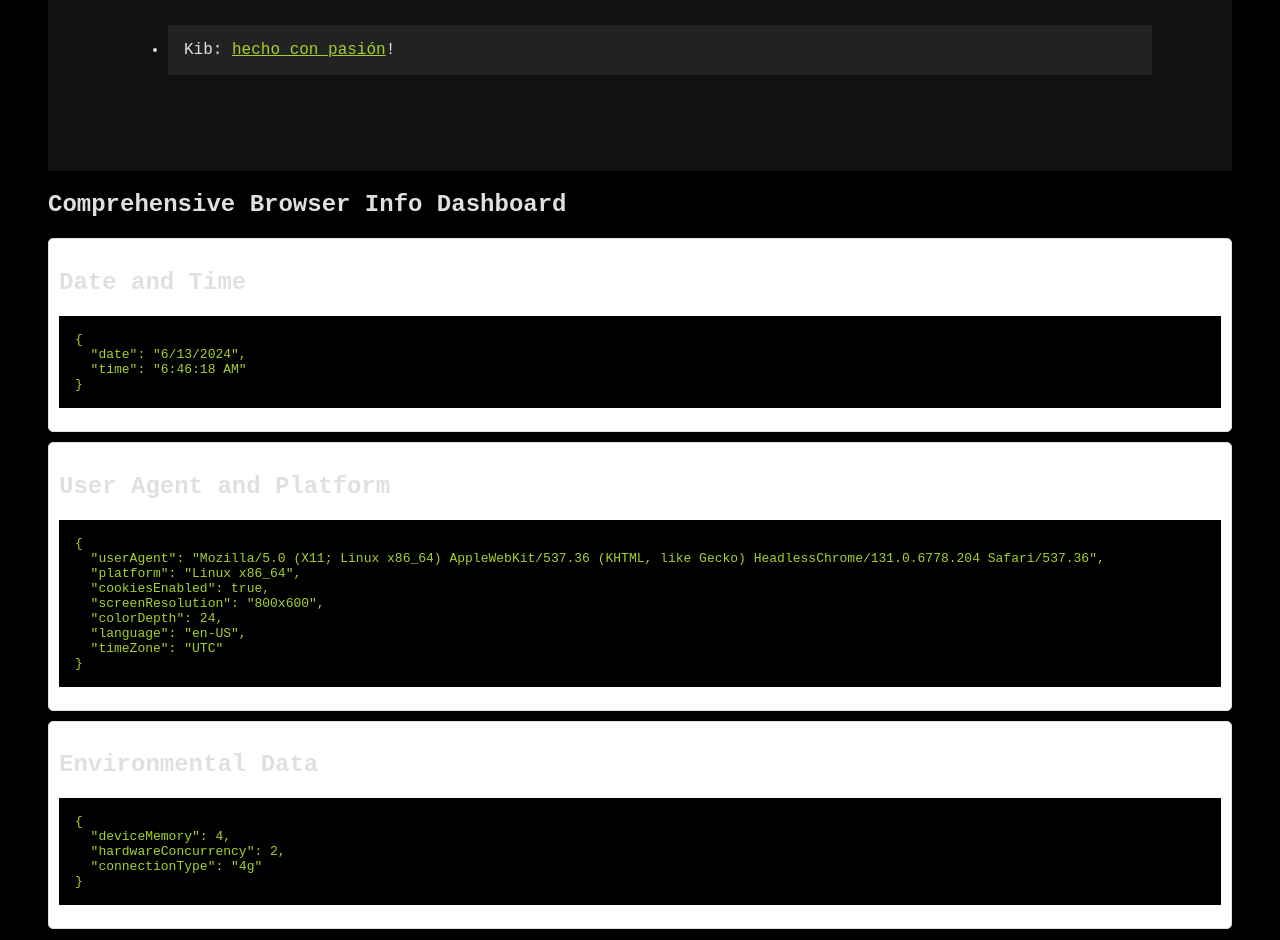
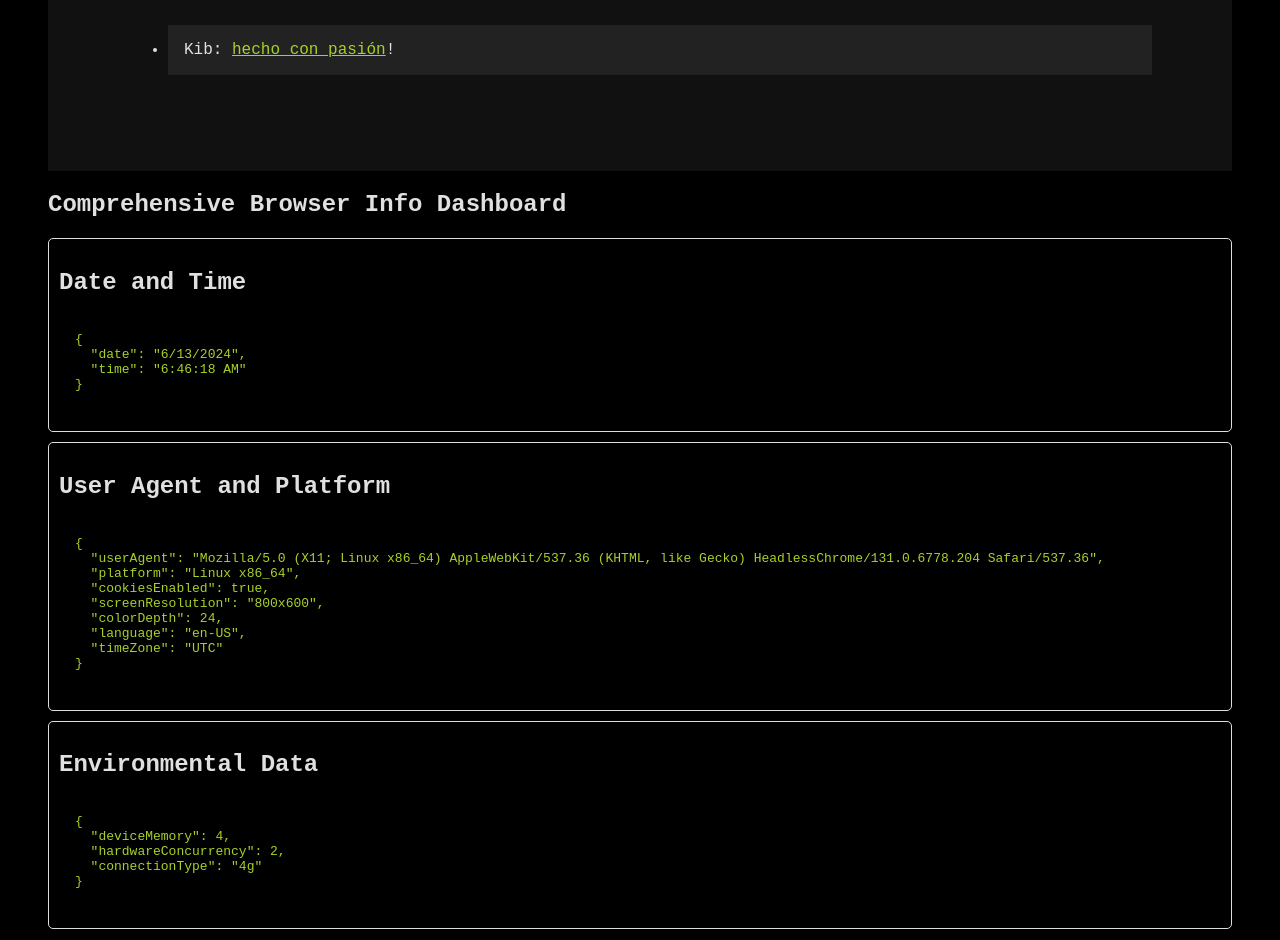
Before and after one commit to Kibzai/Programs, a Jekyll site: the page built from index.md, in a window 1280 px wide. Shown: the part 1615-2555 px from the top of the page. Built offline with Jekyll 4.4.1, drawn with Linux system fonts in a browser that asks for light colours.

Commit message:
more setup

```diff
--- a/Gemfile
+++ b/Gemfile
@@ -1,3 +1,3 @@
 source "https://rubygems.org"
-gem "github-pages", group: :jekyll_plugins
-gem "rouge"
+gem "jekyll", group: :jekyll_plugins
+gem "jekyll-theme-minimal"
--- a/_layouts/default.html
+++ b/_layouts/default.html
@@ -3,9 +3,9 @@
 <head>
   <meta charset="UTF-8">
   <title>{{ page.title }}</title>
-  <link rel="stylesheet" href="/Programs/assets/css/style.css">
+  <link rel="stylesheet" href="/assets/css/style.css">
   <link rel="stylesheet" href="{{ '/assets/css/syntax.css' | relative_url }}">
-  <script src="/Programs/assets/js/script.js"></script>
+  <script src="/assets/js/script.js"></script>
 </head>
 <body class="dark-mode">
     <div class="content">
--- a/assets/css/style.css
+++ b/assets/css/style.css
@@ -62,7 +62,6 @@ body.dark-mode code {
 }
 
 .info-block {
-    background: white;
     border: 1px solid #ddd;
     padding: 10px;
     margin-bottom: 10px;
```
Also changed, not shown: Gemfile.lock (added), 1 other file.
